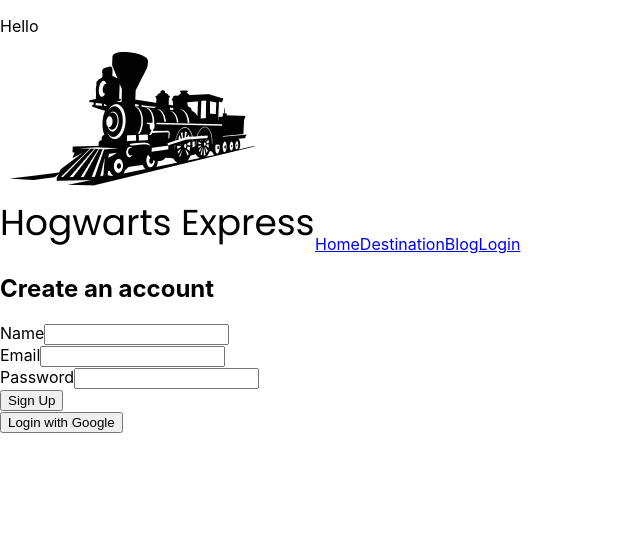
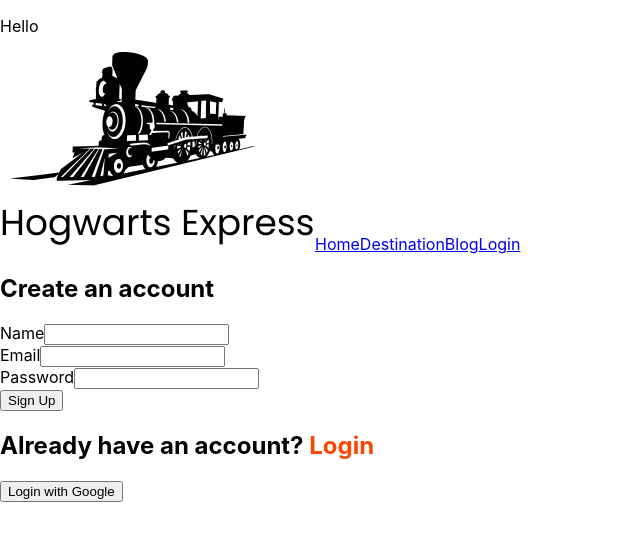
Before and after one commit to ishtiak-ahmed/hogwarts-express, a React (Create React App) app: page /login in a window 1280 px wide. Both pictures are taken after a click on the element "Register". Shown: the top 540 px of the page, without its empty margins (0-640 px from the left). Built offline with nearby package versions, Linux system fonts and the light colour scheme.

Commit message:
Sign in sign up toggle added

```diff
--- a/src/Components/Login/SignUp.js
+++ b/src/Components/Login/SignUp.js
@@ -1,6 +1,14 @@
-import React, { useState } from 'react';
+import React, { useContext, useState } from 'react';
+import { loginContext } from './Login';
 
 const SignUp = () => {
+    const [isSignIn, setSignIn] = useContext(loginContext)
+
+    const style = {
+        cursor: "Pointer",
+        color: 'orangered',
+    }
+
     const [formData, setFormData] = useState({})
     const handleSubmit = (e) => {
         e.preventDefault()
@@ -35,6 +43,8 @@
                 </div>
                 <button onClick={handleSubmit}>Sign Up</button>
             </form>
+            <h2>Already have an account? <span style={style} onClick={() => setSignIn(!isSignIn)}>Login</span></h2>
+
         </div>
     );
 };
```
